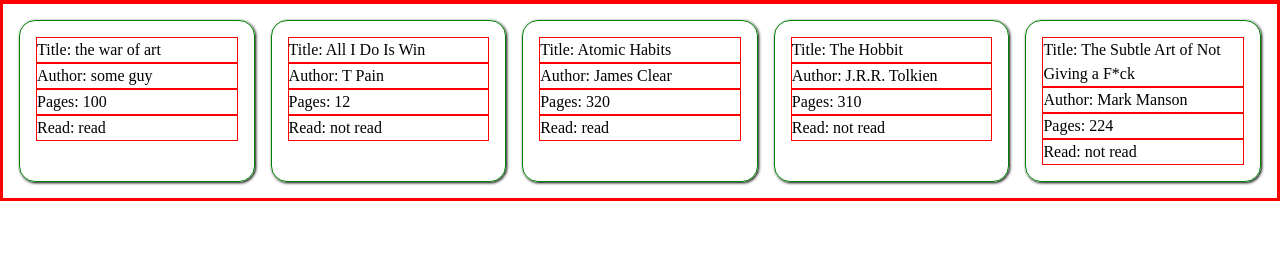
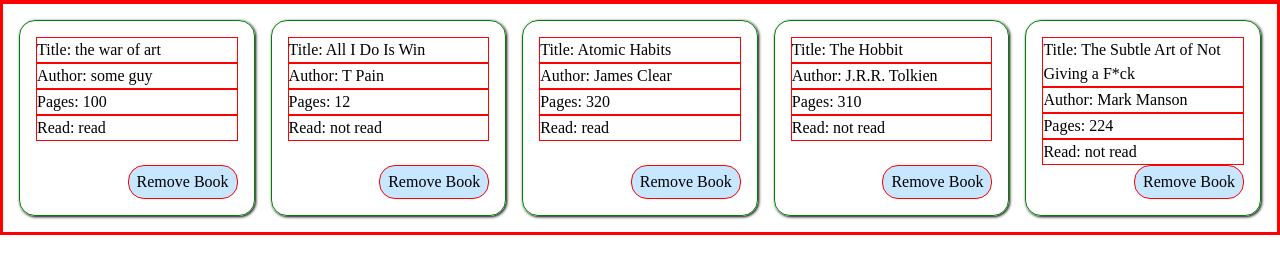
Before and after one commit to thongster/odin-library, a plain HTML site: page index.html in a window 1280 px wide. Shown: the part 81-354 px from the top of the page. Drawn offline with Linux system fonts and the light colour scheme.

Commit message:
created remove book button, html/css only

```diff
--- a/script.js
+++ b/script.js
@@ -40,6 +40,10 @@ function displayLibrary(myLibrary) {
                 bookProp.textContent = `${prop}: ${item[prop]}`;
             };
         };
+        const removeBook = document.createElement("button");
+        removeBook.classList.add("removeBook");
+        card.append(removeBook);
+        removeBook.textContent = "Remove Book";
         display.append(card);
     });
 };
@@ -72,6 +76,7 @@ newBook.addEventListener("click", function() {
     count++;
 });
 
+
 bookForm.addEventListener("submit", function(e) {
     let title;
     let author;
--- a/style.css
+++ b/style.css
@@ -91,3 +91,12 @@ header {
 .bookShow {
     display: none;
 }
+
+.removeBook {
+    border-radius: 16px;
+    padding: 4px 8px 4px 8px;
+    width: fit-content;
+    margin-top: auto;
+    margin-left: auto;
+    background-color: rgb(199, 230, 255);
+}
```
